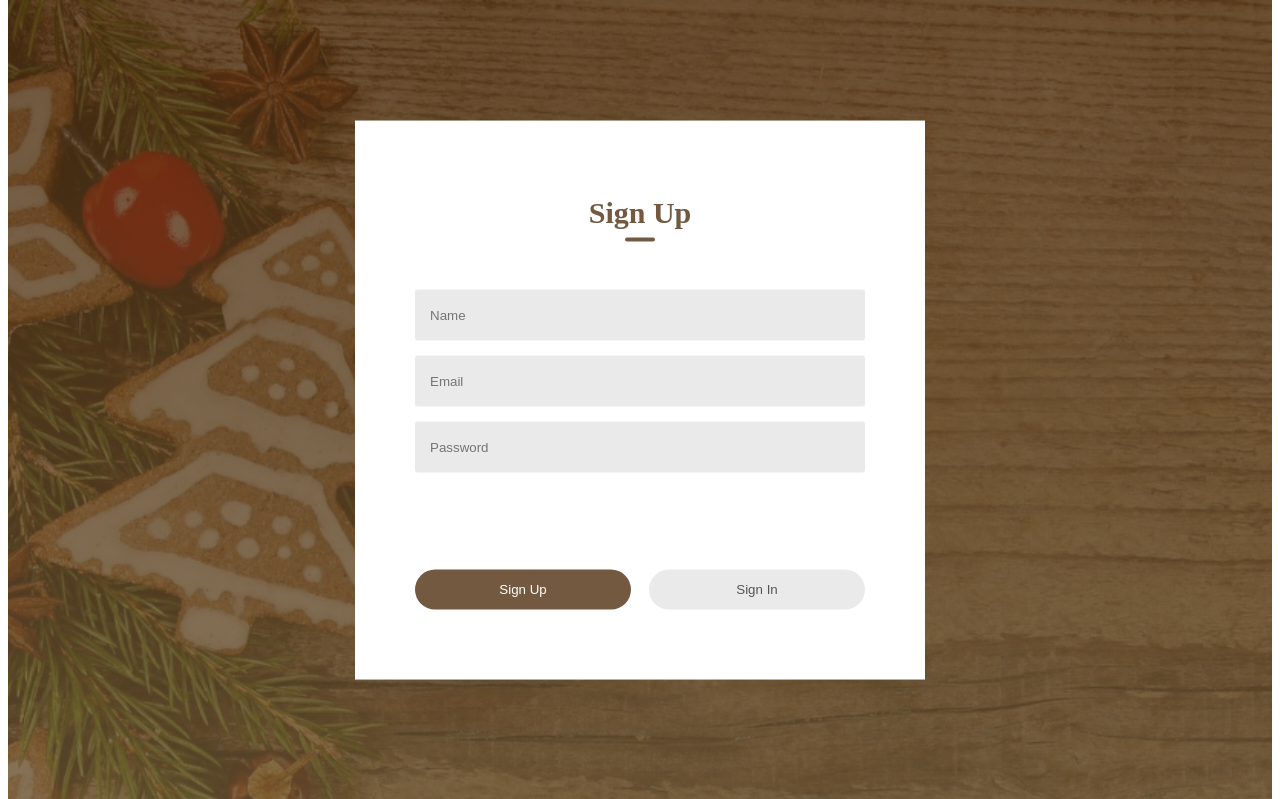
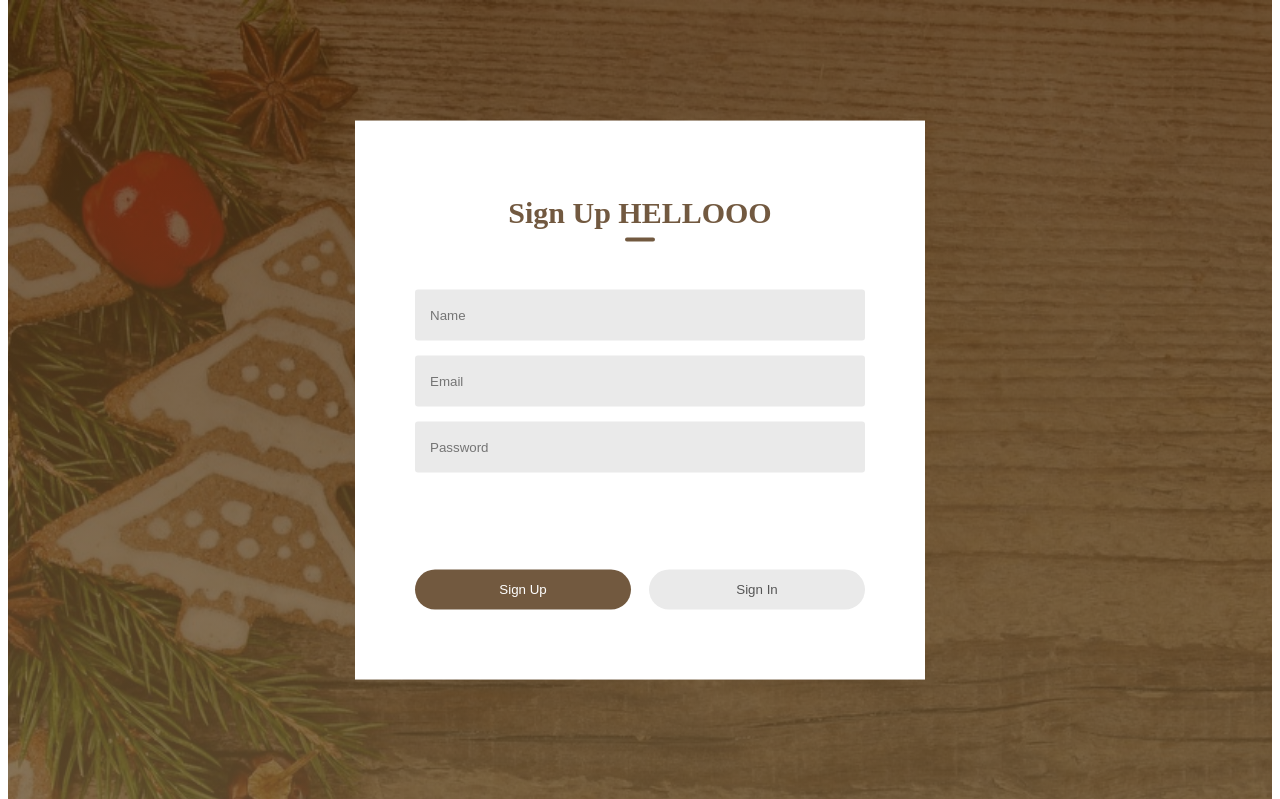
Before and after one commit to anaalumu/webs_with_virtual, a Python web app: template recipes/templates/main/userregister.html in a window 1280 px wide. Shown: the part 98-897 px from the top of the page. Run offline with Jinja, Linux system fonts and the light colour scheme; the template is opened without the code that fills it, so the values that code supplies are empty.

Commit message:
Update userregister.html

```diff
--- a/recipes/templates/main/userregister.html
+++ b/recipes/templates/main/userregister.html
@@ -7,7 +7,7 @@
 {% block content %}
     <div class="content">
         <div class="form-box">
-            <h1>Sign Up</h1>
+            <h1>Sign Up HELLOOO</h1>
             <form>
                 <div class="input-group">
                     <div class="input-field">
```
